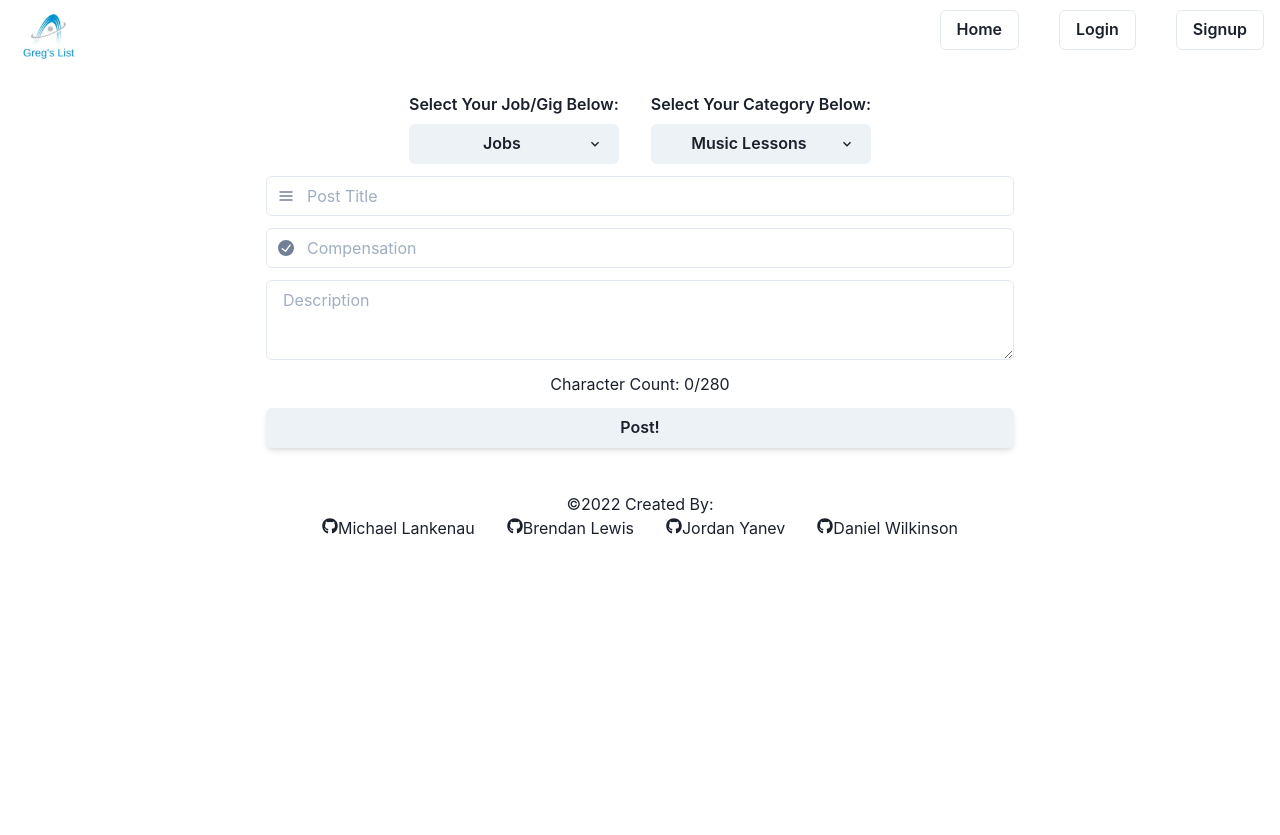
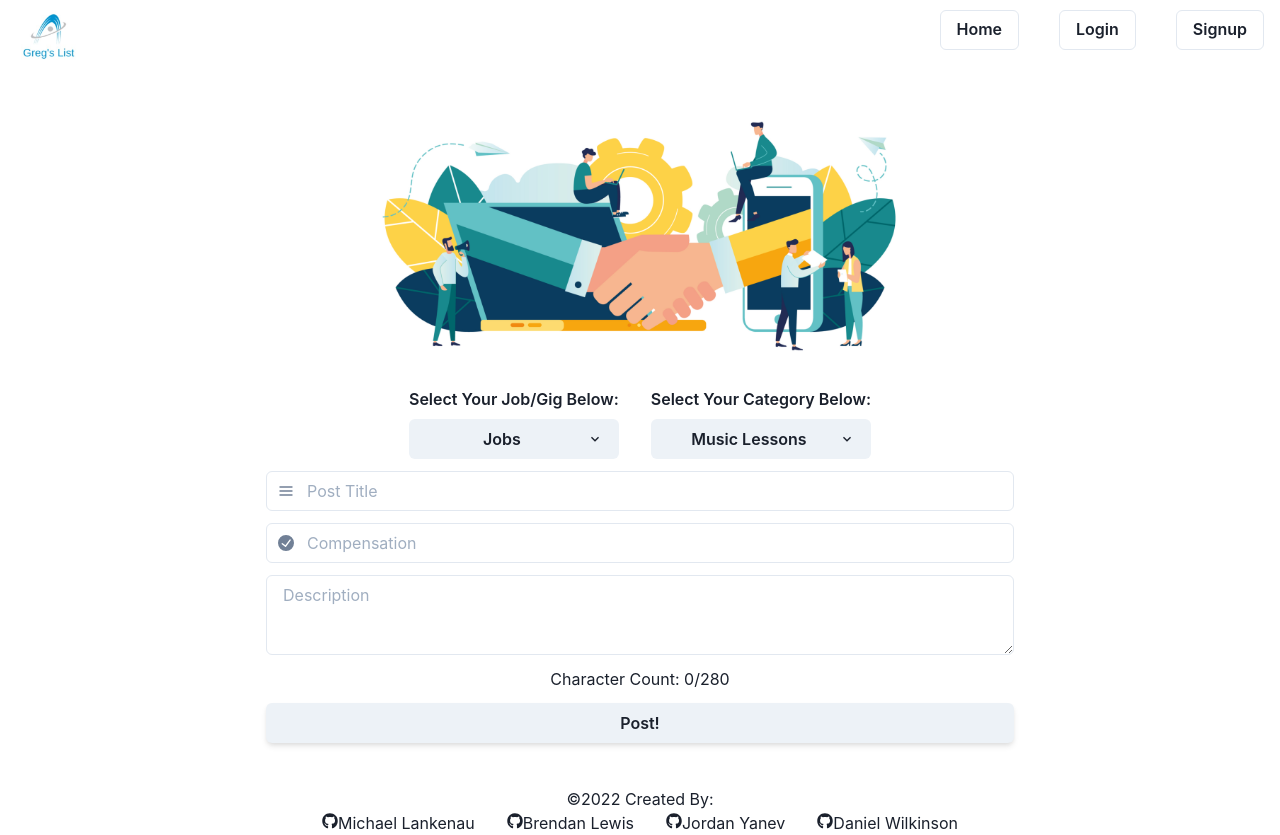
Before and after one commit to mtlankenau/gregs-list, a React (Create React App) app in the folder client/: page /CreateJob in a window 1280 px wide. Before the commit the page ends 800 px from the top, so only its background shows below. Built offline with nearby package versions, Linux system fonts and the light colour scheme.

Commit message:
added image to create job page

```diff
--- a/client/src/pages/create-job.js
+++ b/client/src/pages/create-job.js
@@ -6,7 +6,10 @@ import {InputGroup,
       FormControl,
       Stack,
       Button,
+      Image,
       Container,
+      Flex,
+      Box,
       Link,
       Text} from '@chakra-ui/react';
 import {  CheckCircleIcon, ChevronDownIcon, HamburgerIcon } from '@chakra-ui/icons';
@@ -83,7 +86,23 @@ export default function CreateJob () {
 
         return(
           <>
-
+          <Container minW='100%' minH='100%'>
+            <Flex justify='center' align='center' width='100%'
+              align="center"
+              // justify={{ base: "center", md: "space-around", xl: "space-between" }}
+              // direction={{ base: "column-reverse", md: "row" }}
+              // wrap="no-wrap"
+              // minH="60vh"
+              px={70}
+              mb={3}>
+              <Box w={{ base: "80%", sm: "60%", md: "50%" }} mb={{ base: 12, md: 0 }}>
+                <Image
+                  src={require("../assets/images/createJob.png")}
+                  size="300%" rounded="1rem"
+                />
+              </Box>
+            </Flex>
+          </Container>
           <Stack spacing={8} justify='center' align='center' isInline>
             <Stack direction={'column'}>
             <Text fontWeight={600}>Select Your Job/Gig Below:</Text>
--- a/client/src/pages/profile.js
+++ b/client/src/pages/profile.js
@@ -1,4 +1,4 @@
-import { Box, Container, Stack, Text, Link, Button, Textarea, FormControl, Wrap, Accordion, AccordionItem, AccordionButton, AccordionPanel, AccordionIcon } from "@chakra-ui/react";
+import { Box, Container, Stack, Text, Link, Button, Heading, FormControl, Wrap, Accordion, AccordionItem, AccordionButton, AccordionPanel, AccordionIcon } from "@chakra-ui/react";
 import React, { useState } from "react";
 import { useParams } from "react-router-dom";
 import { useQuery, useMutation } from "@apollo/client";
@@ -31,16 +31,34 @@ export default function Profile () {
     }
         return(
             <>
-            <Container minW='80%' minH='100%'>
+            <Container minW='100%' minH='100%'>
                     <Stack spacing={8} justify='center' align='center' width='100%'>
                         {/* <Box w='100%' rounded='5px' overflow='hidden' boxShadow='sm' bg='gray.200' mb='5px'>
                             Image
                         </Box> */}
+                        <Heading
+                                as="h1"
+                                size="xl"
+                                fontWeight="bold"
+                                color="primary.800"
+                                textAlign={["center", "center", "left", "left"]}
+                            >
+                            Username: {user.username}
+                        </Heading>
+                        <Heading
+                                as="h2"
+                                size="md"
+                                color="primary.800"
+                                opacity="0.8"
+                                fontWeight="normal"
+                                lineHeight={1.5}
+                                textAlign={["center", "center", "left", "left"]}
+                            >
+                            Name: {user.firstName} {user.lastName}
+                        </Heading>
+
                         <Box w='100%' rounded='5px' overflow='hidden' boxShadow='sm' bg='gray.200' mb='5px'>
-                            Username: {user.username}
-                        </Box>
-                        <Box w='100%' rounded='5px' overflow='hidden' boxShadow='sm' bg='gray.200' mb='5px'>
-                            Name: {user.firstName} {user.lastName}
+
                         </Box>
 
                             {/* <FormControl textAlign='center'>
```
Also changed, not shown: client/src/assets/images/createJob.png (added).
